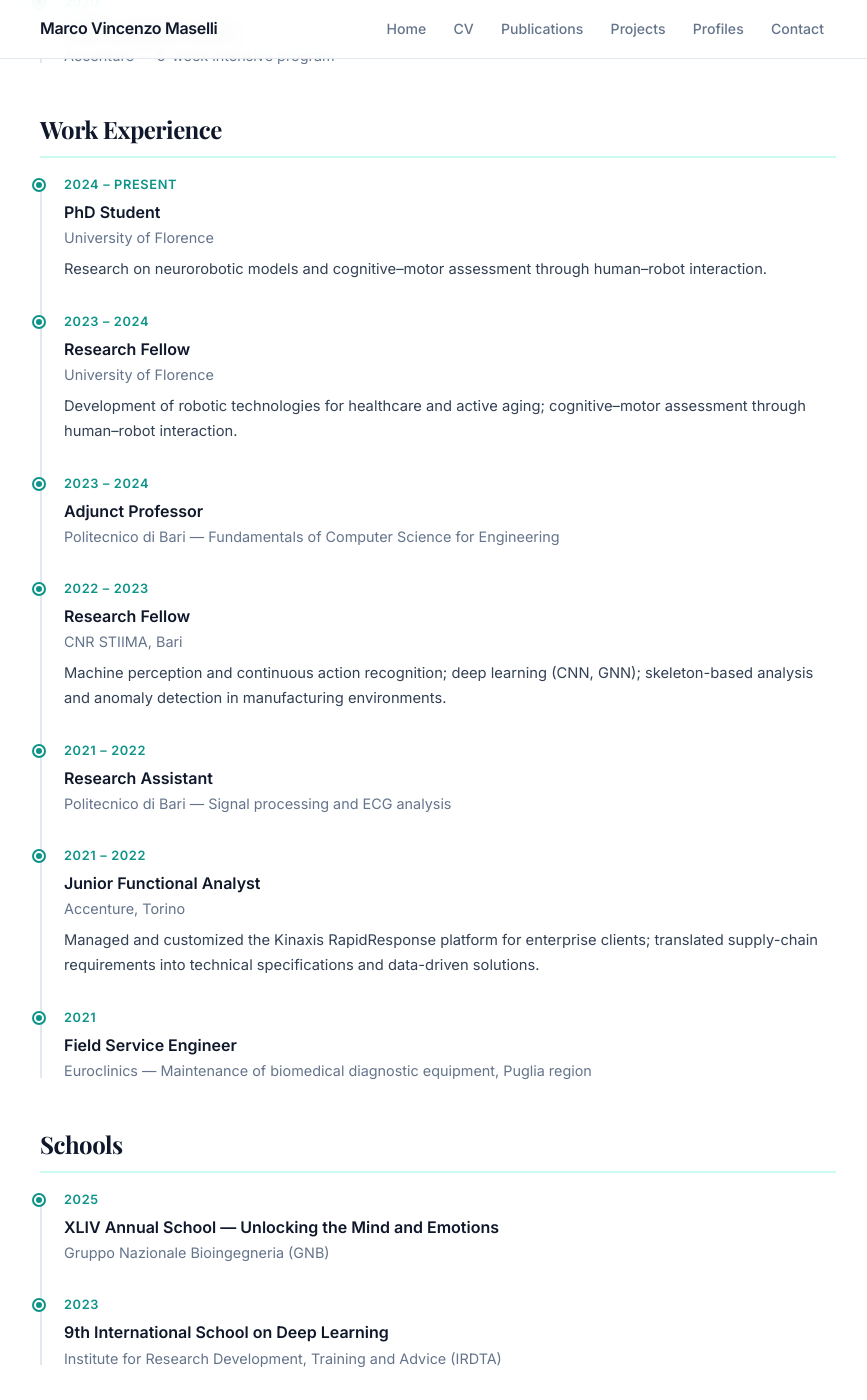
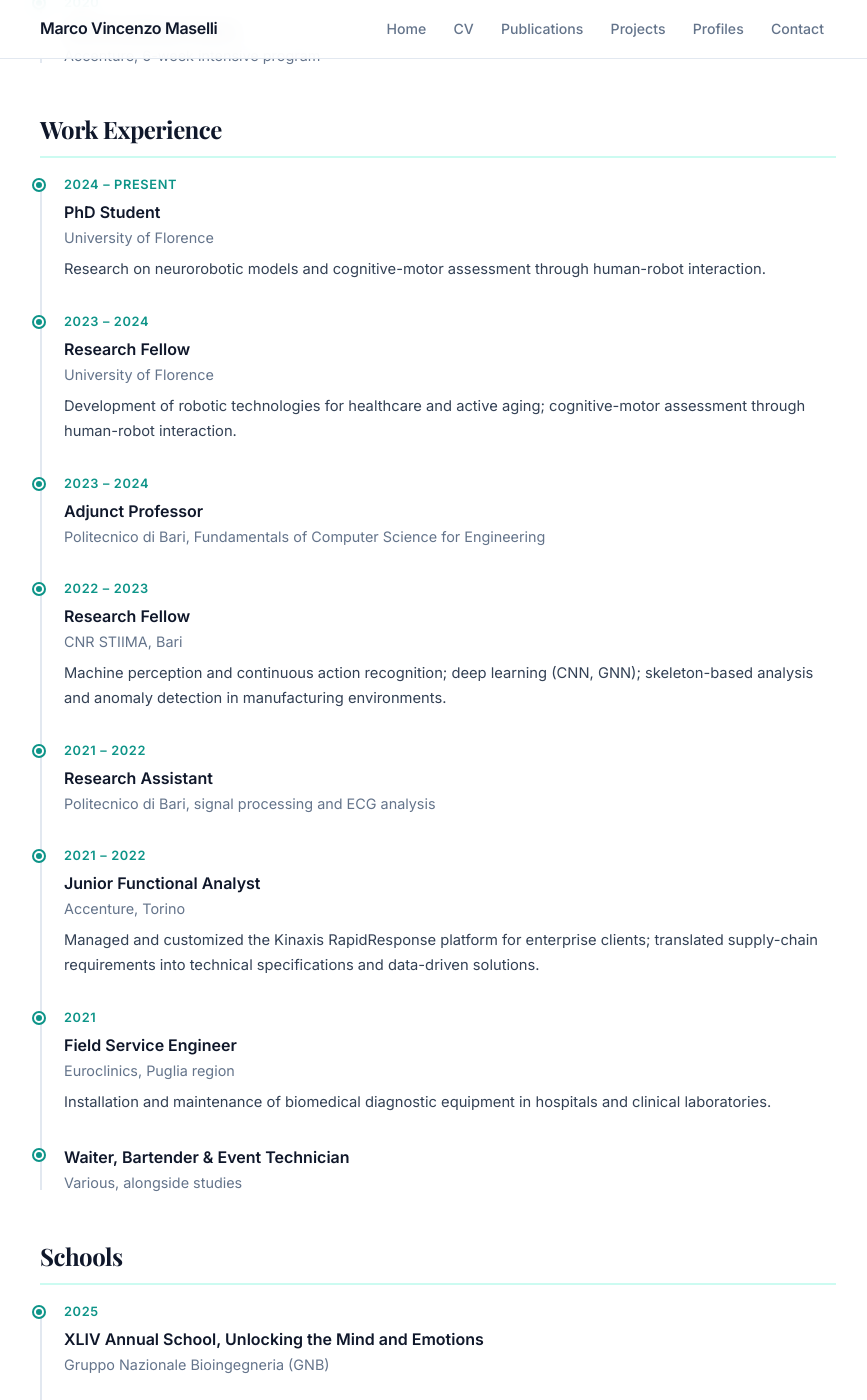
Before and after one commit to marcovmaselli/marcovmaselli.github.io, a Jekyll site: the page built from cv.md, in a window 1280 px wide and 1400 px high, scrolled down 770 px. Shown: the whole window, without its empty margins (202-1069 px from the left). Built offline with Jekyll 4.4.1, drawn with Linux system fonts in a browser that asks for light colours; some of the changed text lies outside the part shown.

Commit message:
Update CV and publications: improve formatting, correct punctuation, and enhance descriptions

```diff
--- a/cv.md
+++ b/cv.md
@@ -14,7 +14,7 @@ title: Curriculum Vitae
     <div class="timeline-date">2024 – Present</div>
     <div class="timeline-title">PhD in Biomedical Engineering</div>
     <div class="timeline-sub">University of Florence, Italy</div>
-    <p style="font-size:0.92rem;">Neurorobotic Behavioral Models for Advanced Human–Robot Interaction in Biomedical Applications</p>
+    <p style="font-size:0.92rem;">Neurorobotic Behavioral Models for Advanced Human-Robot Interaction in Biomedical Applications</p>
   </div>
   <div class="timeline-item">
     <div class="timeline-date">2017 – 2020</div>
@@ -30,7 +30,7 @@ title: Curriculum Vitae
   <div class="timeline-item">
     <div class="timeline-date">2020</div>
     <div class="timeline-title">Java Academy Course</div>
-    <div class="timeline-sub">Accenture — 6-week intensive program</div>
+    <div class="timeline-sub">Accenture, 6-week intensive program</div>
   </div>
 </div>
 
@@ -41,18 +41,18 @@ title: Curriculum Vitae
     <div class="timeline-date">2024 – Present</div>
     <div class="timeline-title">PhD Student</div>
     <div class="timeline-sub">University of Florence</div>
-    <p style="font-size:0.92rem;">Research on neurorobotic models and cognitive–motor assessment through human–robot interaction.</p>
+    <p style="font-size:0.92rem;">Research on neurorobotic models and cognitive-motor assessment through human-robot interaction.</p>
   </div>
   <div class="timeline-item">
     <div class="timeline-date">2023 – 2024</div>
     <div class="timeline-title">Research Fellow</div>
     <div class="timeline-sub">University of Florence</div>
-    <p style="font-size:0.92rem;">Development of robotic technologies for healthcare and active aging; cognitive–motor assessment through human–robot interaction.</p>
+    <p style="font-size:0.92rem;">Development of robotic technologies for healthcare and active aging; cognitive-motor assessment through human-robot interaction.</p>
   </div>
   <div class="timeline-item">
     <div class="timeline-date">2023 – 2024</div>
     <div class="timeline-title">Adjunct Professor</div>
-    <div class="timeline-sub">Politecnico di Bari — Fundamentals of Computer Science for Engineering</div>
+    <div class="timeline-sub">Politecnico di Bari, Fundamentals of Computer Science for Engineering</div>
   </div>
   <div class="timeline-item">
     <div class="timeline-date">2022 – 2023</div>
@@ -63,7 +63,7 @@ title: Curriculum Vitae
   <div class="timeline-item">
     <div class="timeline-date">2021 – 2022</div>
     <div class="timeline-title">Research Assistant</div>
-    <div class="timeline-sub">Politecnico di Bari — Signal processing and ECG analysis</div>
+    <div class="timeline-sub">Politecnico di Bari, signal processing and ECG analysis</div>
   </div>
   <div class="timeline-item">
     <div class="timeline-date">2021 – 2022</div>
@@ -74,7 +74,12 @@ title: Curriculum Vitae
   <div class="timeline-item">
     <div class="timeline-date">2021</div>
     <div class="timeline-title">Field Service Engineer</div>
-    <div class="timeline-sub">Euroclinics — Maintenance of biomedical diagnostic equipment, Puglia region</div>
+    <div class="timeline-sub">Euroclinics, Puglia region</div>
+    <p style="font-size:0.92rem;">Installation and maintenance of biomedical diagnostic equipment in hospitals and clinical laboratories.</p>
+  </div>
+  <div class="timeline-item">
+    <div class="timeline-title">Waiter, Bartender &amp; Event Technician</div>
+    <div class="timeline-sub">Various, alongside studies</div>
   </div>
 </div>
 
@@ -83,7 +88,7 @@ title: Curriculum Vitae
 <div class="timeline">
   <div class="timeline-item">
     <div class="timeline-date">2025</div>
-    <div class="timeline-title">XLIV Annual School — Unlocking the Mind and Emotions</div>
+    <div class="timeline-title">XLIV Annual School, Unlocking the Mind and Emotions</div>
     <div class="timeline-sub">Gruppo Nazionale Bioingegneria (GNB)</div>
   </div>
   <div class="timeline-item">
@@ -99,19 +104,19 @@ title: Curriculum Vitae
   <div class="timeline-item">
     <div class="timeline-date">2026 – Present</div>
     <div class="timeline-title">Student Representative</div>
-    <div class="timeline-sub">IEEE Robotics and Automation Society — Technical Committee on Human-Robot Interaction & Coordination (HRIC)</div>
+    <div class="timeline-sub">IEEE Robotics and Automation Society, Technical Committee on Human-Robot Interaction &amp; Coordination (HRIC)</div>
   </div>
 </div>
 
 ## Skills
 
 <div class="skills-list">
-  <span class="skill-tag">Human–Robot Interaction</span>
+  <span class="skill-tag">Human-Robot Interaction</span>
   <span class="skill-tag">Social Robotics</span>
-  <span class="skill-tag">Cognitive & Motor Assessment</span>
-  <span class="skill-tag">Machine Learning & AI</span>
+  <span class="skill-tag">Cognitive &amp; Motor Assessment</span>
+  <span class="skill-tag">Machine Learning &amp; AI</span>
   <span class="skill-tag">Neuromorphic Computing</span>
-  <span class="skill-tag">Signal Processing & Biomedical Data</span>
+  <span class="skill-tag">Signal Processing &amp; Biomedical Data</span>
   <span class="skill-tag">Experimental Design</span>
   <span class="skill-tag">Data Science</span>
 </div>
@@ -119,6 +124,6 @@ title: Curriculum Vitae
 ## Languages
 
 <div class="skills-list">
-  <span class="skill-tag">Italian — Native</span>
-  <span class="skill-tag">English — C1</span>
+  <span class="skill-tag">Italian, native</span>
+  <span class="skill-tag">English, C1</span>
 </div>
```
Also changed, not shown: index.md (+2 -2 lines), publications.md (+2 -2 lines).
